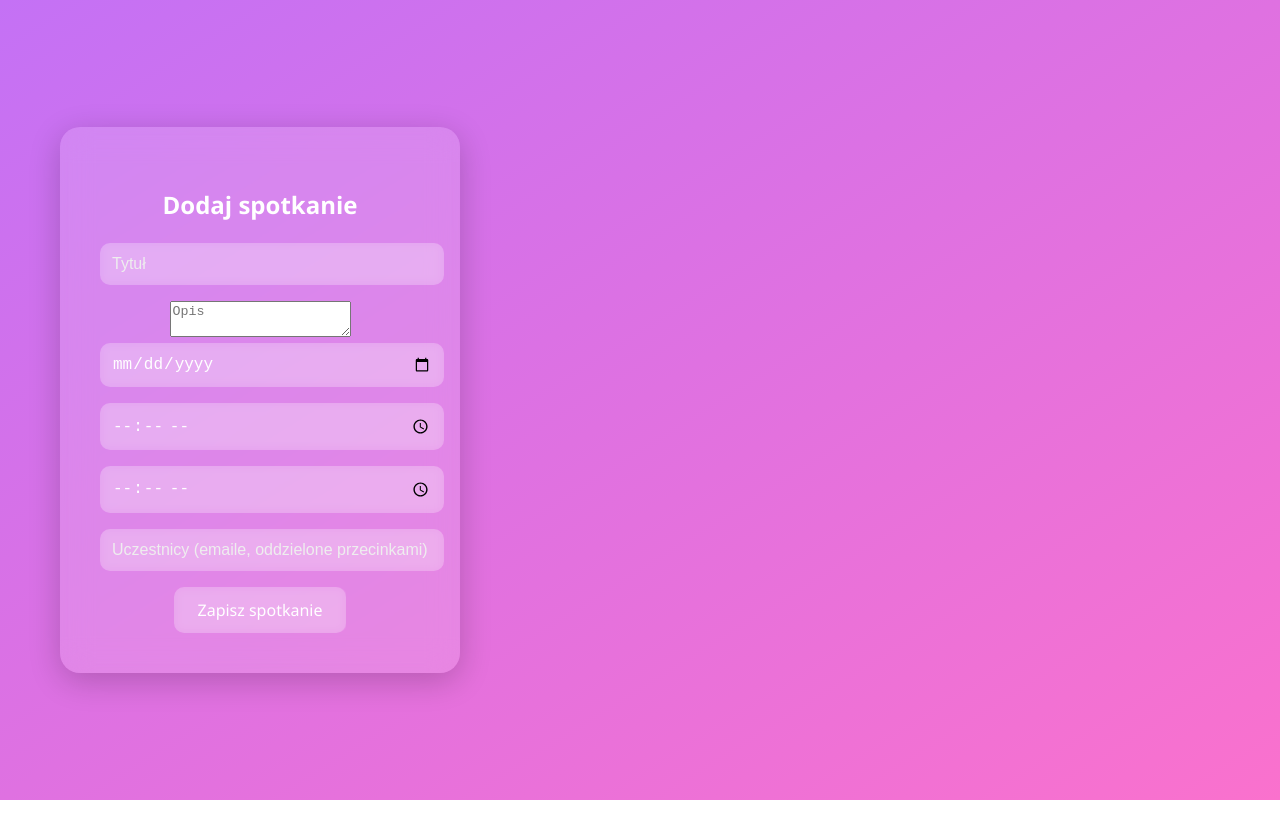
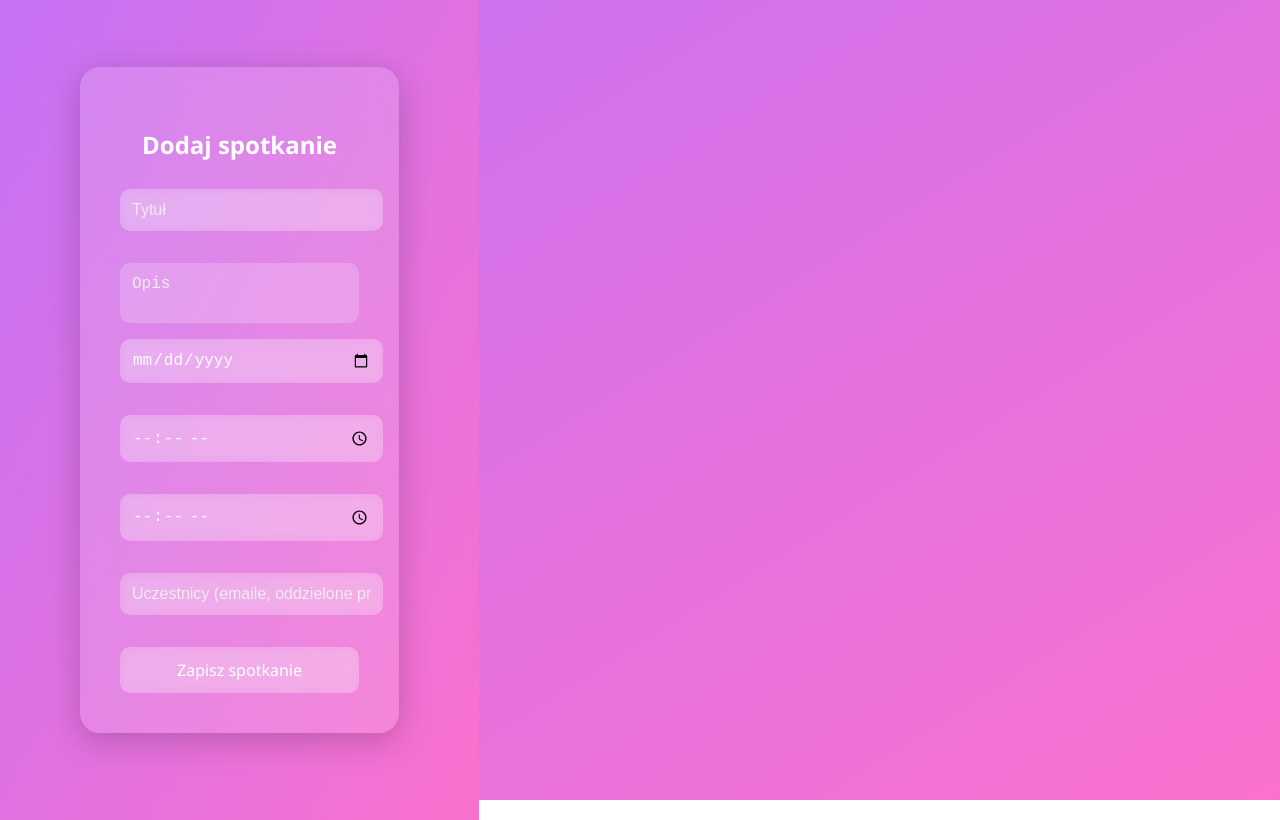
Before and after one commit to aniadewor/meeting-reservation-app, a React (Vite) app: page /add in a window 1280 px wide. Built offline with nearby package versions, Linux system fonts and the light colour scheme; sample sign-in values are in the browser's storage.

Commit message:
create meeting view

```diff
--- a/db.json
+++ b/db.json
@@ -37,6 +37,20 @@
       ],
       "status": "scheduled",
       "id": "35b4"
+    },
+    {
+      "id": "7462",
+      "title": "",
+      "description": "",
+      "date": "",
+      "startTime": "",
+      "endTime": "",
+      "participants": [
+        ""
+      ],
+      "createdBy": "ania@wp.pl",
+      "status": "scheduled",
+      "createdAt": "2025-05-18T19:14:56.007Z"
     }
   ]
 }
--- /dev/null
+++ b/src/pages/AddMeeting.css
@@ -0,0 +1,61 @@
+.add-bg {
+  height: 100vh;
+  background: linear-gradient(to bottom right, #c471f5, #fa71cd);
+  display: flex;
+  justify-content: center;
+  align-items: center;
+  font-family: 'Segoe UI', sans-serif;
+  padding: 20px;
+}
+
+.add-form {
+  background: rgba(255, 255, 255, 0.15);
+  backdrop-filter: blur(15px);
+  border-radius: 20px;
+  padding: 40px;
+  max-width: 500px;
+  width: 100%;
+  color: white;
+  text-align: center;
+  box-shadow: 0 8px 32px rgba(0, 0, 0, 0.2);
+  display: flex;
+  flex-direction: column;
+  gap: 16px;
+}
+
+.add-form h2 {
+  margin-bottom: 10px;
+  font-size: 24px;
+}
+
+.add-form input,
+.add-form textarea {
+  padding: 12px;
+  border: none;
+  border-radius: 10px;
+  background: rgba(255, 255, 255, 0.2);
+  color: white;
+  font-size: 16px;
+  resize: none;
+}
+
+.add-form input::placeholder,
+.add-form textarea::placeholder {
+  color: #eee;
+}
+
+.add-form button {
+  padding: 12px;
+  border: none;
+  border-radius: 10px;
+  background: rgba(255, 255, 255, 0.3);
+  color: white;
+  font-size: 16px;
+  cursor: pointer;
+  font-weight: 500;
+  transition: background 0.3s ease;
+}
+
+.add-form button:hover {
+  background: rgba(255, 255, 255, 0.5);
+}
--- a/src/pages/AddMeeting.tsx
+++ b/src/pages/AddMeeting.tsx
@@ -1,6 +1,7 @@
 import { useForm } from "react-hook-form"
 import axios from "axios"
 import { useNavigate } from "react-router-dom"
+import "./AddMeeting.css"
 
 function AddMeeting() {
   const { register, handleSubmit } = useForm()
@@ -27,8 +28,9 @@ function AddMeeting() {
     }
   }
 
-  return (
-    <form onSubmit={handleSubmit(onSubmit)}>
+ return (
+  <div className="add-bg">
+    <form className="add-form" onSubmit={handleSubmit(onSubmit)}>
       <h2>Dodaj spotkanie</h2>
 
       <input placeholder="Tytuł" {...register("title")} />
@@ -36,11 +38,15 @@ function AddMeeting() {
       <input type="date" {...register("date")} />
       <input type="time" {...register("startTime")} />
       <input type="time" {...register("endTime")} />
-      <input placeholder="Uczestnicy (emaile, oddzielone przecinkami)" {...register("participants")} />
+      <input
+        placeholder="Uczestnicy (emaile, oddzielone przecinkami)"
+        {...register("participants")}
+      />
 
       <button type="submit">Zapisz spotkanie</button>
     </form>
-  )
+  </div>
+)
 }
 
 export default AddMeeting
--- /dev/null
+++ b/src/pages/MeetingList.css
@@ -0,0 +1,76 @@
+.meetinglist-bg {
+  height: 100vh;
+  background: linear-gradient(to bottom right, #c471f5, #fa71cd);
+  display: flex;
+  justify-content: center;
+  align-items: flex-start;
+  font-family: 'Segoe UI', sans-serif;
+  padding: 40px 20px;
+  overflow-y: auto;
+}
+
+.meetinglist-container {
+  background: rgba(255, 255, 255, 0.15);
+  backdrop-filter: blur(15px);
+  border-radius: 20px;
+  padding: 30px;
+  max-width: 700px;
+  width: 100%;
+  color: white;
+  box-shadow: 0 8px 32px rgba(0, 0, 0, 0.2);
+}
+
+.meetinglist-container h2 {
+  text-align: center;
+  margin-bottom: 24px;
+}
+
+.meeting-list {
+  list-style: none;
+  padding: 0;
+  display: flex;
+  flex-direction: column;
+  gap: 20px;
+}
+
+.meeting-card {
+  background: rgba(255, 255, 255, 0.2);
+  border-radius: 16px;
+  padding: 20px;
+  backdrop-filter: blur(8px);
+  box-shadow: 0 4px 12px rgba(0, 0, 0, 0.15);
+}
+
+.meeting-card h3 {
+  margin-top: 0;
+  font-size: 20px;
+  margin-bottom: 10px;
+}
+
+.meeting-card p {
+  margin: 4px 0;
+  font-size: 15px;
+  color: #eee;
+}
+
+.meeting-actions {
+  display: flex;
+  justify-content: flex-end;
+  gap: 10px;
+  margin-top: 10px;
+}
+
+.meeting-actions button {
+  padding: 8px 14px;
+  background: rgba(255, 255, 255, 0.3);
+  border: none;
+  border-radius: 8px;
+  color: white;
+  cursor: pointer;
+  font-weight: 500;
+  transition: background 0.3s ease;
+}
+
+.meeting-actions button:hover {
+  background: rgba(255, 255, 255, 0.45);
+}
--- a/src/pages/MeetingList.tsx
+++ b/src/pages/MeetingList.tsx
@@ -1,7 +1,7 @@
 import { useEffect, useState } from "react"
 import axios from "axios"
 import { useNavigate } from "react-router-dom"
-
+import "./MeetingList.css"
 interface Meeting {
   id: number
   title: string
@@ -62,47 +62,34 @@ function MeetingList() {
     })
 
   return (
-    <div>
+  <div className="meetinglist-bg">
+    <div className="meetinglist-container">
       <h2>Moje spotkania</h2>
-
-      {/* Filtrowanie i sortowanie */}
-      <div style={{ marginBottom: "1rem" }}>
-        <label>Status:&nbsp;</label>
-        <select onChange={(e) => setStatusFilter(e.target.value)} value={statusFilter}>
-          <option value="all">Wszystkie</option>
-          <option value="scheduled">Zaplanowane</option>
-          <option value="canceled">Odwołane</option>
-        </select>
-
-        &nbsp;&nbsp;
-
-        <label>Sortuj wg daty:&nbsp;</label>
-        <select onChange={(e) => setSortDirection(e.target.value)} value={sortDirection}>
-          <option value="asc">Od najstarszych</option>
-          <option value="desc">Od najnowszych</option>
-        </select>
-      </div>
-
-      {filteredMeetings.length === 0 ? (
-        <p>Brak pasujących spotkań.</p>
+      {meetings.length === 0 ? (
+        <p>Brak spotkań.</p>
       ) : (
-        <ul>
-          {filteredMeetings.map((meeting) => (
-            <li key={meeting.id} style={{ marginBottom: "1rem" }}>
-              <strong>{meeting.title}</strong> – {meeting.date} {meeting.startTime}-{meeting.endTime}<br />
-              {meeting.description}<br />
-              Uczestnicy: {meeting.participants?.join(", ") || "brak"}<br />
-              Status: {meeting.status}<br />
-
-              <button onClick={() => navigate(`/edit/${meeting.id}`)}>✏️ Edytuj</button>
-              &nbsp;
-              <button onClick={() => handleDelete(meeting.id)}>🗑️ Usuń</button>
+        <ul className="meeting-list">
+          {meetings.map((meeting) => (
+            <li key={meeting.id} className="meeting-card">
+              <h3>{meeting.title}</h3>
+              <p>
+                <strong>Data:</strong> {meeting.date} <br />
+                <strong>Godzina:</strong> {meeting.startTime} - {meeting.endTime}
+              </p>
+              <p><strong>Opis:</strong> {meeting.description}</p>
+              <p><strong>Uczestnicy:</strong> {meeting.participants.join(", ")}</p>
+              <p><strong>Status:</strong> {meeting.status}</p>
+              <div className="meeting-actions">
+                <button onClick={() => navigate(`/edit/${meeting.id}`)}>✏️ Edytuj</button>
+                <button onClick={() => handleDelete(meeting.id)}>🗑️ Usuń</button>
+              </div>
             </li>
           ))}
         </ul>
       )}
     </div>
-  )
+  </div>
+)
 }
 
 export default MeetingList
```
